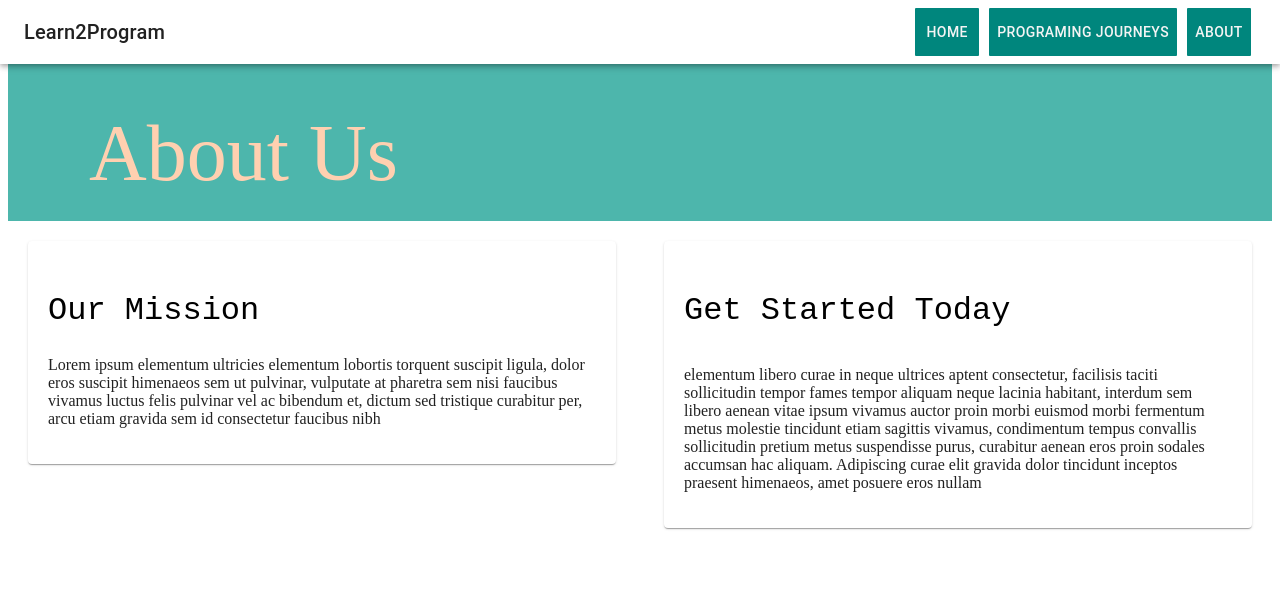
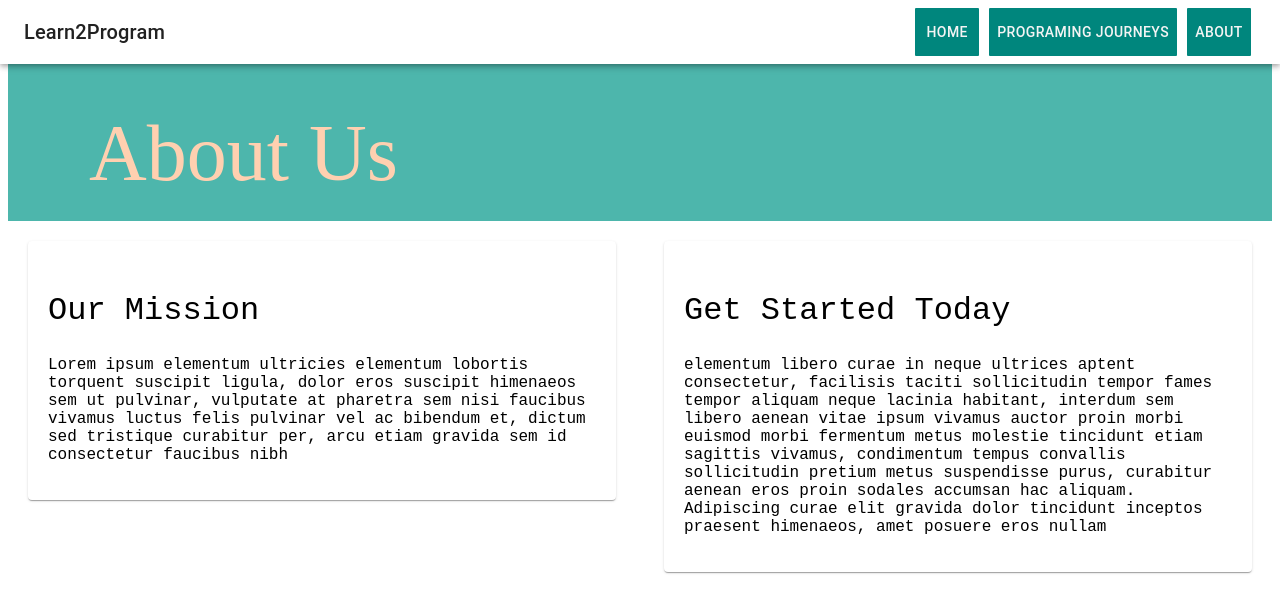
Before and after one commit to kristina-arezina/terms-2-program, a React (Create React App) app: page / in a window 1280 px wide. Both pictures are taken after a click on the button "ABOUT". Shown: the top 612 px of the page. Built offline with nearby package versions, Linux system fonts and the light colour scheme.

Commit message:
made paper nice on about page

```diff
--- a/src/components/About/About.js
+++ b/src/components/About/About.js
@@ -13,14 +13,14 @@ function About(){
                     <Grid item sm >
                         <Paper
                             style={{
-                            padding: 20,
-                            textAlign: 'left',
-                            margin:20
+                                padding: 20,
+                                textAlign: 'left',
+                                backgroundColor:"white",
+                                color:"#000000",
+                                margin:20
                             }}
                         >
                             <h1 style={{
-                                backgroundColor:"white",
-                                color:"#000000",
                                 paddingTop: 10,
                                 paddingBottom: 5,
                                 border:1,
@@ -28,7 +28,11 @@ function About(){
                                 fontWeight: "normal"
                             }}
                             >Our Mission</h1>
-                            <p className="aboutText">Lorem ipsum elementum ultricies elementum lobortis torquent
+                            <p style={{
+                                fontFamily:"courier new",
+                            }}
+                            >
+                                Lorem ipsum elementum ultricies elementum lobortis torquent
                                 suscipit ligula,
                                 dolor eros suscipit
                                 himenaeos sem ut pulvinar, vulputate at pharetra sem nisi faucibus vivamus luctus
@@ -44,12 +48,13 @@ function About(){
                         <Paper style={{
                             padding: 20,
                             textAlign: 'left',
+                            backgroundColor:"white",
+                            color:"#000000",
                             margin:20
                         }}
                         >
                             <h1 style={{
-                                backgroundColor:"white",
-                                color:"#000000",
+
                                 paddingTop: 10,
                                 paddingBottom: 5,
                                 border:1,
@@ -57,8 +62,8 @@ function About(){
                                 fontWeight: "normal"
                             }}>Get Started Today</h1>
                             <p style={{
-                                paddingTop:10,
-                                backgroundColor:"white"
+                                fontFamily:"courier new",
+
                             }}
                             >
                                 elementum libero curae in neque ultrices aptent consectetur,
--- a/src/components/About/AboutHeader.js
+++ b/src/components/About/AboutHeader.js
@@ -4,9 +4,7 @@ function AboutHeader(){
     return (
 
         <header >
-            <div style={{margin:0}}>
                 <h1 style={headerStyle}>About Us</h1>
-            </div>
         </header>
     )
 }
@@ -21,7 +19,7 @@ const headerStyle = {
     fontSize:"60pt",
     fontFamily:"century gothic",
     fontWeight: "normal",
-    margin:0,
+    margin:"0px",
     display:"Block",
 };
 
```
